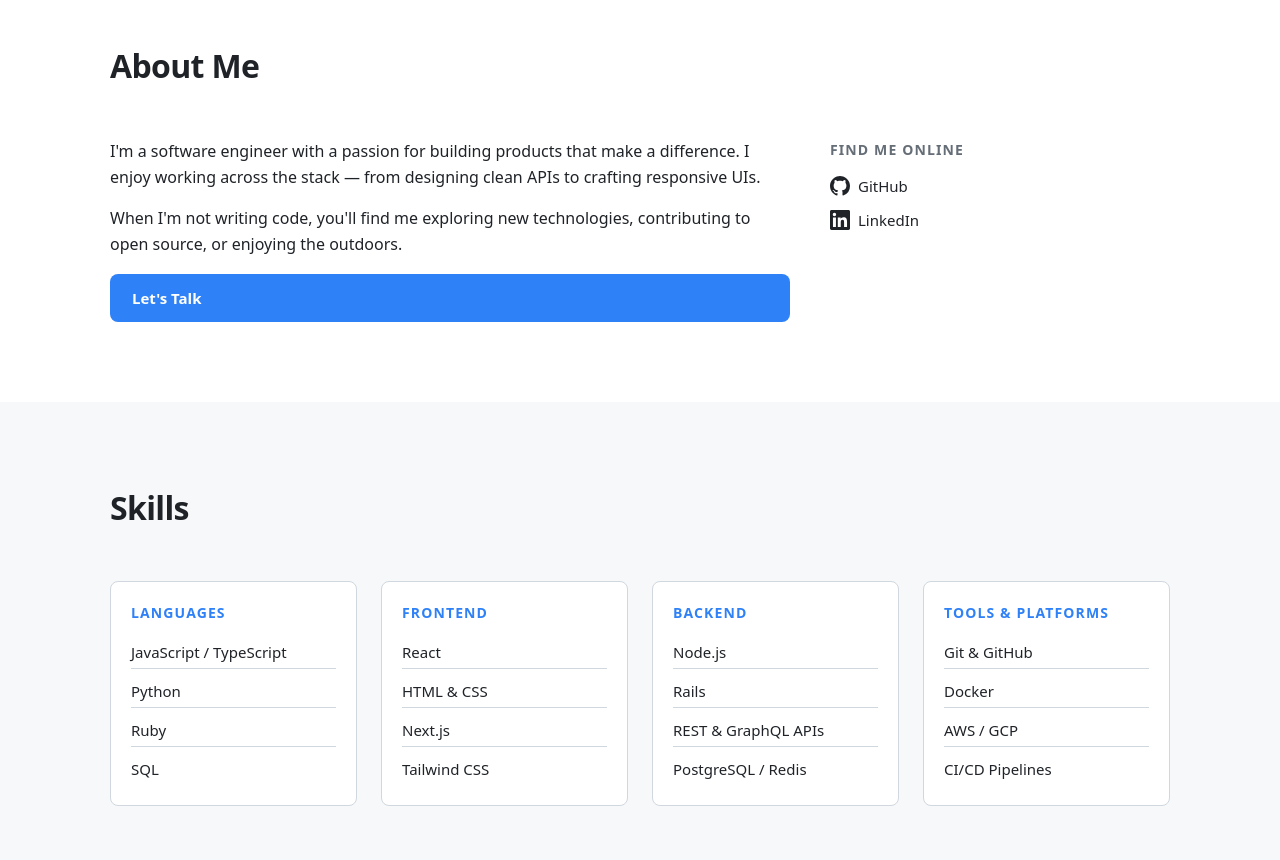
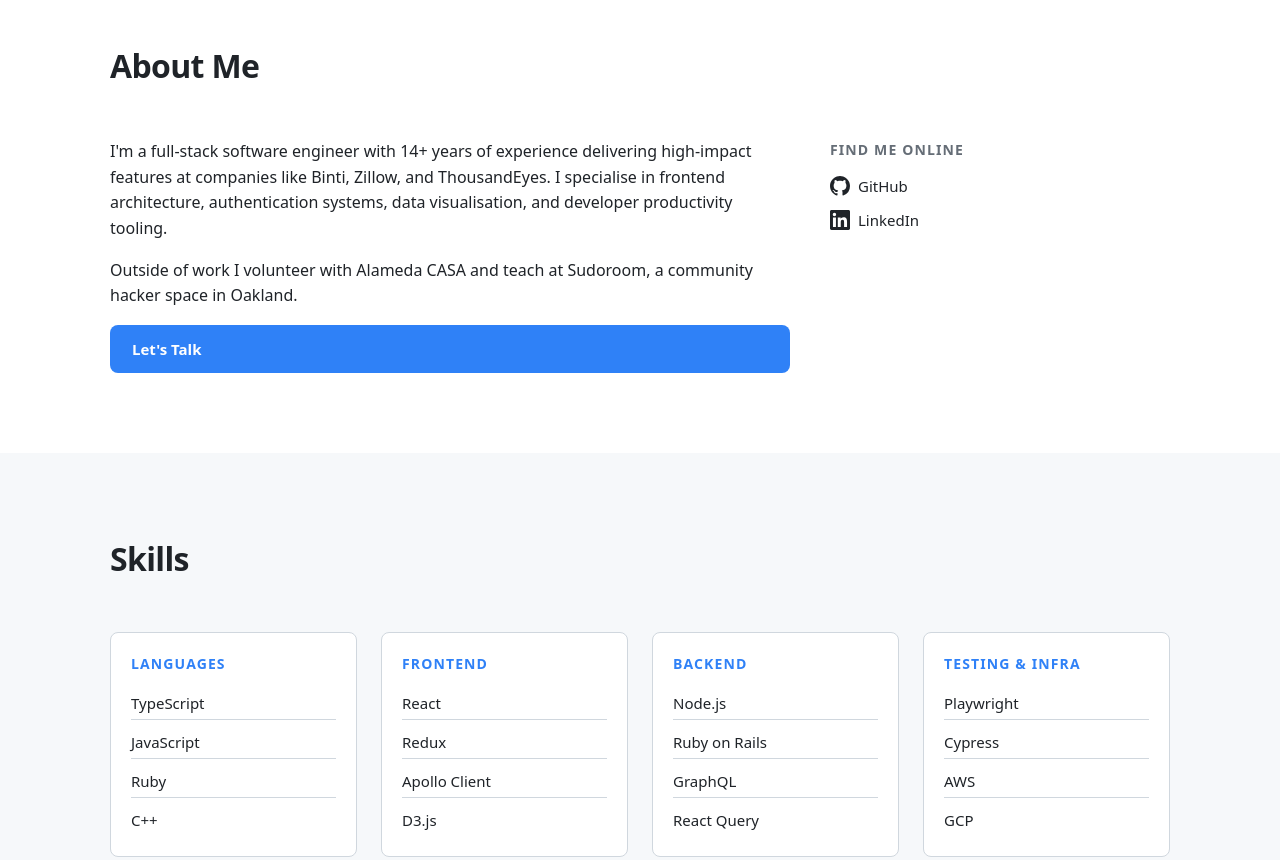
Before and after one commit to chughes87/personal-site, a plain HTML site: page index.html in a window 1280 px wide. Shown: the part 840-1700 px from the top of the page. Drawn offline with Linux system fonts and the light colour scheme.

Commit message:
Update index.html

```diff
--- a/index.html
+++ b/index.html
@@ -28,10 +28,11 @@
       <div class="container hero-content">
         <p class="hero-greeting">Hi, I'm</p>
         <h1 class="hero-name">Charles Hughes</h1>
-        <p class="hero-title">Software Engineer</p>
+        <p class="hero-title">Senior Software Engineer</p>
         <p class="hero-description">
-          I build reliable, scalable software and enjoy crafting clean solutions
-          to hard problems.
+          Full-stack engineer with 14+ years of experience building scalable
+          web applications across React, Node.js, Ruby on Rails, and cloud
+          infrastructure.
         </p>
         <div class="hero-actions">
           <a href="#projects" class="btn btn-primary">View My Work</a>
@@ -48,14 +49,15 @@
         <div class="about-grid">
           <div class="about-text">
             <p>
-              I'm a software engineer with a passion for building products that
-              make a difference. I enjoy working across the stack &mdash; from
-              designing clean APIs to crafting responsive UIs.
+              I'm a full-stack software engineer with 14+ years of experience
+              delivering high-impact features at companies like Binti, Zillow,
+              and ThousandEyes. I specialise in frontend architecture,
+              authentication systems, data visualisation, and developer
+              productivity tooling.
             </p>
             <p>
-              When I'm not writing code, you'll find me exploring new
-              technologies, contributing to open source, or enjoying the
-              outdoors.
+              Outside of work I volunteer with Alameda CASA and teach at
+              Sudoroom, a community hacker space in Oakland.
             </p>
             <a href="#contact" class="btn btn-primary">Let's Talk</a>
           </div>
@@ -69,7 +71,7 @@
                 </a>
               </li>
               <li>
-                <a href="https://linkedin.com/in/chughes87" target="_blank" rel="noopener">
+                <a href="https://www.linkedin.com/in/charles-hughes-7a818618/" target="_blank" rel="noopener">
                   <svg viewBox="0 0 24 24" aria-hidden="true"><path d="M20.447 20.452h-3.554v-5.569c0-1.328-.027-3.037-1.852-3.037-1.853 0-2.136 1.445-2.136 2.939v5.667H9.351V9h3.414v1.561h.046c.477-.9 1.637-1.85 3.37-1.85 3.601 0 4.267 2.37 4.267 5.455v6.286zM5.337 7.433a2.062 2.062 0 01-2.063-2.065 2.064 2.064 0 112.063 2.065zm1.782 13.019H3.555V9h3.564v11.452zM22.225 0H1.771C.792 0 0 .774 0 1.729v20.542C0 23.227.792 24 1.771 24h20.451C23.2 24 24 23.227 24 22.271V1.729C24 .774 23.2 0 22.222 0h.003z"/></svg>
                   LinkedIn
                 </a>
@@ -88,37 +90,37 @@
           <div class="skill-category">
             <h3>Languages</h3>
             <ul class="skill-list">
-              <li>JavaScript / TypeScript</li>
-              <li>Python</li>
+              <li>TypeScript</li>
+              <li>JavaScript</li>
               <li>Ruby</li>
-              <li>SQL</li>
+              <li>C++</li>
             </ul>
           </div>
           <div class="skill-category">
             <h3>Frontend</h3>
             <ul class="skill-list">
               <li>React</li>
-              <li>HTML &amp; CSS</li>
-              <li>Next.js</li>
-              <li>Tailwind CSS</li>
+              <li>Redux</li>
+              <li>Apollo Client</li>
+              <li>D3.js</li>
             </ul>
           </div>
           <div class="skill-category">
             <h3>Backend</h3>
             <ul class="skill-list">
               <li>Node.js</li>
-              <li>Rails</li>
-              <li>REST &amp; GraphQL APIs</li>
-              <li>PostgreSQL / Redis</li>
+              <li>Ruby on Rails</li>
+              <li>GraphQL</li>
+              <li>React Query</li>
             </ul>
           </div>
           <div class="skill-category">
-            <h3>Tools &amp; Platforms</h3>
+            <h3>Testing &amp; Infra</h3>
             <ul class="skill-list">
-              <li>Git &amp; GitHub</li>
-              <li>Docker</li>
-              <li>AWS / GCP</li>
-              <li>CI/CD Pipelines</li>
+              <li>Playwright</li>
+              <li>Cypress</li>
+              <li>AWS</li>
+              <li>GCP</li>
             </ul>
           </div>
         </div>
@@ -174,7 +176,7 @@
           Have a project in mind, a question, or just want to say hello? My inbox
           is always open.
         </p>
-        <a href="mailto:hello@chughes87.dev" class="btn btn-primary btn-large">
+        <a href="mailto:cjhughes87@pm.me" class="btn btn-primary btn-large">
           Say Hello
         </a>
       </div>
@@ -186,7 +188,7 @@
       <p>&copy; <span id="year"></span> Charles Hughes. Built with care.</p>
       <div class="footer-links">
         <a href="https://github.com/chughes87" target="_blank" rel="noopener">GitHub</a>
-        <a href="https://linkedin.com/in/chughes87" target="_blank" rel="noopener">LinkedIn</a>
+        <a href="https://www.linkedin.com/in/charles-hughes-7a818618/" target="_blank" rel="noopener">LinkedIn</a>
       </div>
     </div>
   </footer>
```
